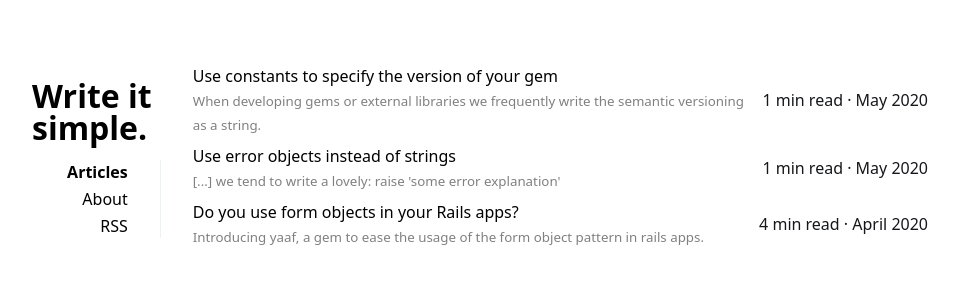
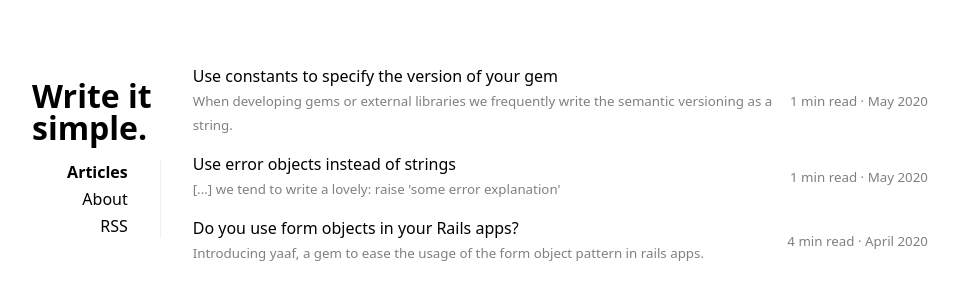
Before and after one commit to juanmanuelramallo/blog, a Jekyll site: the page built from index.html, in a window 1280 px wide. Shown: the top 300 px of the page, without its empty margins (160-1119 px from the left). Built offline with Jekyll 4.4.1, drawn with Linux system fonts in a browser that asks for light colours.

Commit message:
Fixing mobile

```diff
--- a/_includes/posts.html
+++ b/_includes/posts.html
@@ -7,14 +7,16 @@
       <li>
         <span>
           <a class="title" href="{{ site.baseurl }}{{ post.url }}">{{ post.title }}</a>
-          <small class="excerpt">
-            <a href="{{ site.baseurl }}{{ post.url }}">{{ post.excerpt | strip_html }}</a>
+          <small>
+            <a class="muted-text" href="{{ site.baseurl }}{{ post.url }}">{{ post.excerpt | strip_html }}</a>
           </small>
         </span>
         <span class="stats">
-          {% include read_time.html read_time=post.read_time_in_minutes %}
-          &middot;
-          {% include time.html date=post.date %}
+          <small class="muted-text">
+            {% include read_time.html read_time=post.read_time_in_minutes %}
+            &middot;
+            {% include time.html date=post.date %}
+          </small>
         </span>
       </li>
     {% endfor %}
--- a/_sass/_main.scss
+++ b/_sass/_main.scss
@@ -134,10 +134,18 @@
 }
 
 .posts li {
+  display: flex;
+  flex-direction: column;
+  margin-bottom: 1rem;
+}
+
+@media screen and (min-width: 960px) {
+  .posts li {
     align-items:center;
     display:flex;
+    flex-direction: row;
     justify-content:space-between;
-  margin-bottom: .5rem;
+  }
 }
 
 .posts li a, .posts li div, .projects li a {
@@ -147,10 +155,11 @@
   text-decoration: none;
 }
 
+@media screen and (min-width: 960px) {
   .posts li .stats {
     padding-left: 1rem;
     white-space: nowrap;
-  font-variant-numeric: tabular-nums;
+  }
 }
 
 .post ul, .project ul, .post ol  {
@@ -161,9 +170,12 @@
   display: block;
 }
 
-.posts li .excerpt a {
+.posts li small a {
   white-space: normal;
-  color: gray;
+}
+
+.muted-text {
+  color: gray !important;
 }
 
 main {
```
Lines whose indentation alone changed are shown as unchanged.
